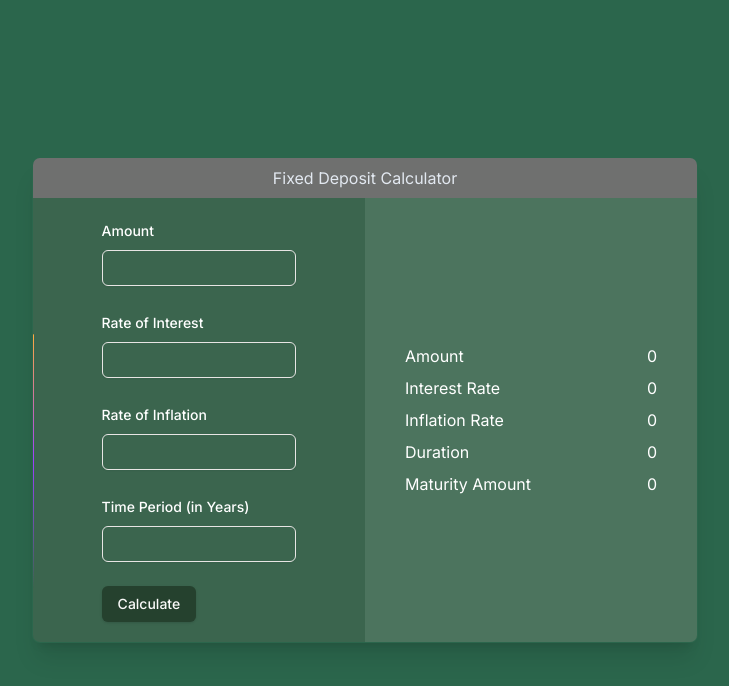
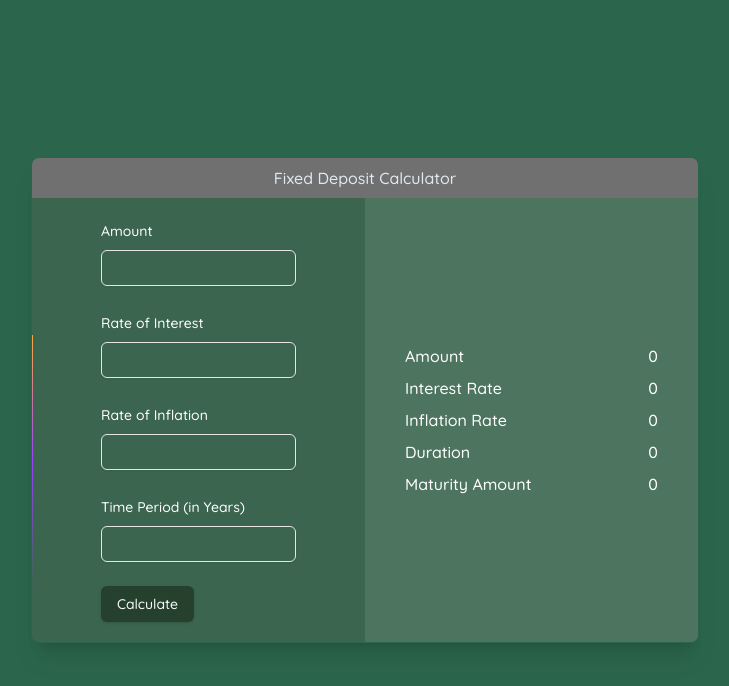
Before and after one commit to SanjeevSaniel/garage-projects, a Next.js app: page / in a window 1280 px wide. Shown: the top 686 px of the page, without its empty margins (275-1004 px from the left). Built offline with nearby package versions, Linux system fonts and the light colour scheme.

Commit message:
Change Font

```diff
--- a/src/app/layout.tsx
+++ b/src/app/layout.tsx
@@ -1,12 +1,12 @@
 import type { Metadata } from "next";
-import { Inter } from "next/font/google";
-import "./globals.css";
+import { Quicksand } from 'next/font/google';
+import './globals.css';
 
-const inter = Inter({ subsets: ["latin"] });
+const quicksand = Quicksand({ subsets: ['latin'], weight: '500' });
 
 export const metadata: Metadata = {
-  title: "Create Next App",
-  description: "Generated by create next app",
+  title: 'Garage Projects',
+  description: 'Garage Projects',
 };
 
 export default function RootLayout({
@@ -15,8 +15,8 @@ export default function RootLayout({
   children: React.ReactNode;
 }>) {
   return (
-    <html lang="en">
-      <body className={inter.className}>{children}</body>
+    <html lang='en'>
+      <body className={quicksand.className}>{children}</body>
     </html>
   );
 }
```
